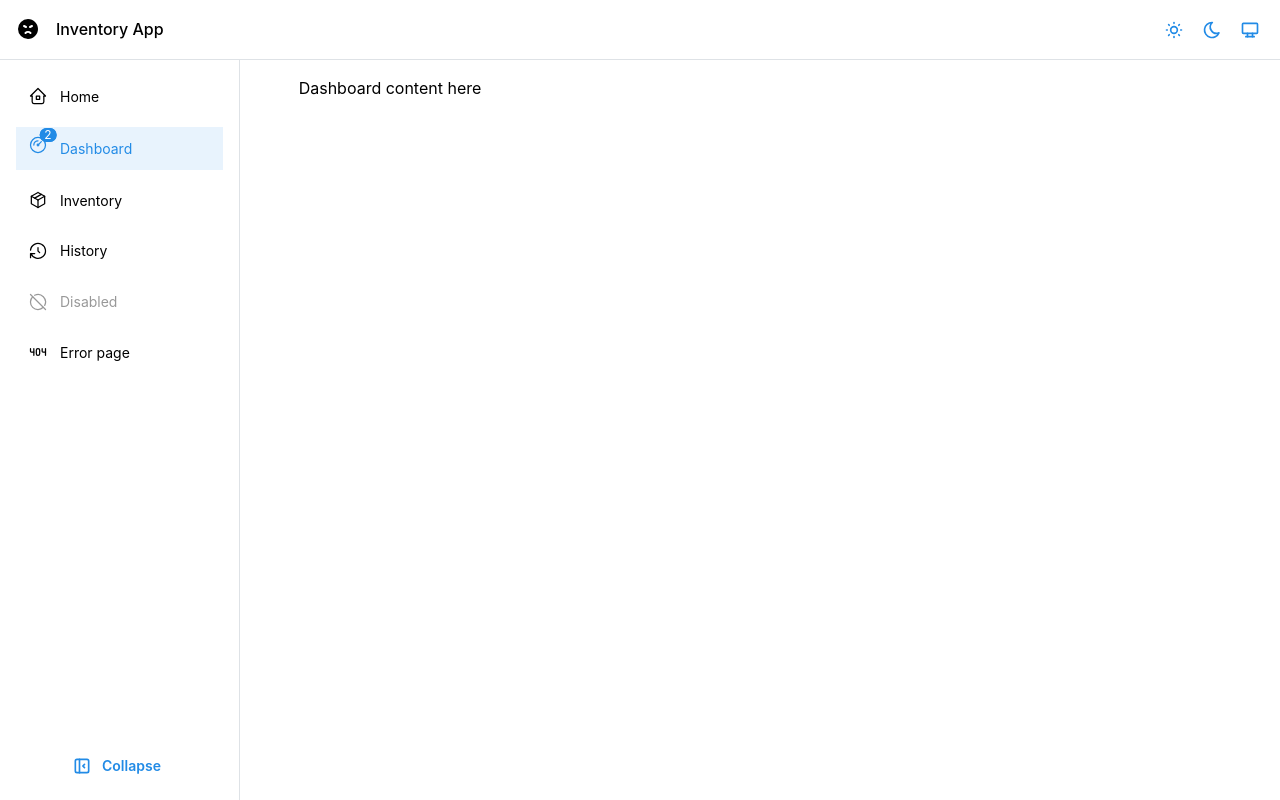
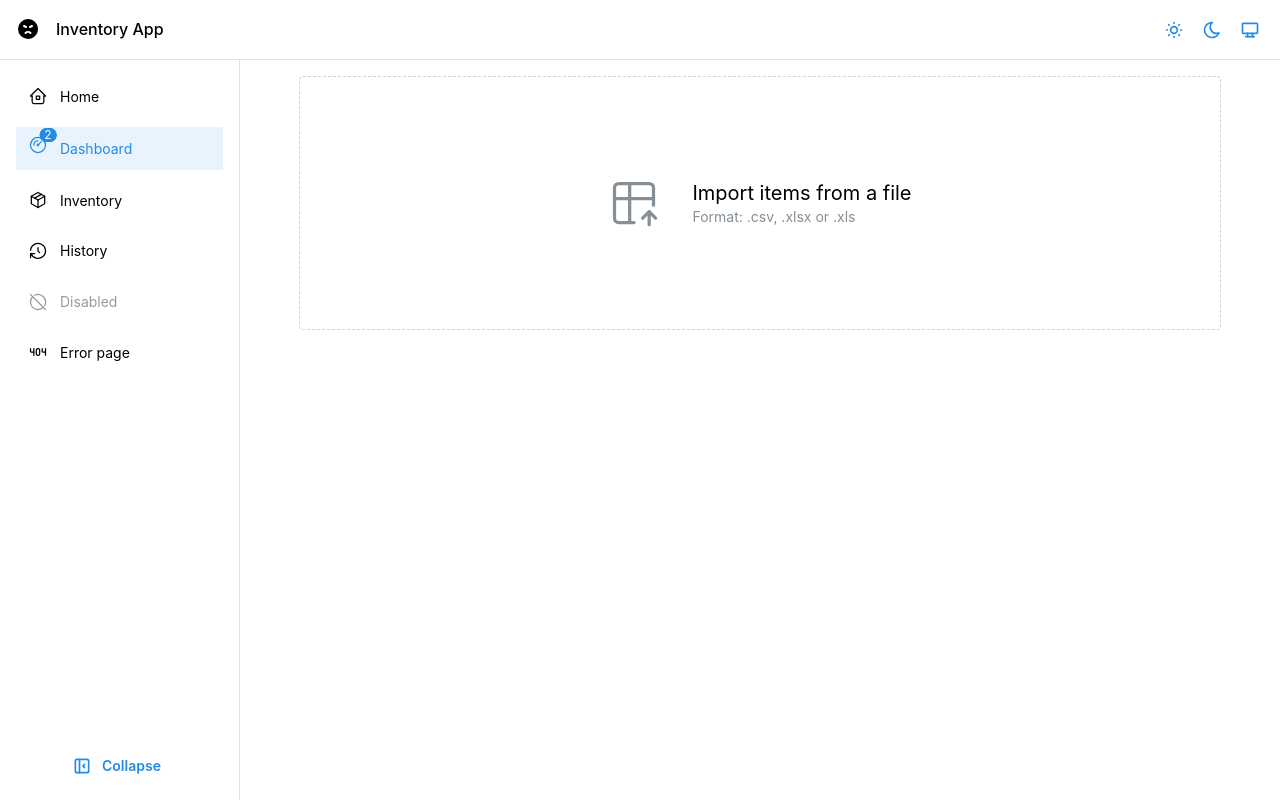
Before and after one commit to clamboley/clean-inventory, a React (Vite) app in the folder frontend/: page /dashboard in a window 1280 px wide. Built offline with nearby package versions, Linux system fonts and the light colour scheme.

Commit message:
feat: add file upload zone in dashboard

```diff
--- a/frontend/src/App.tsx
+++ b/frontend/src/App.tsx
@@ -1,4 +1,6 @@
 import '@mantine/core/styles.css';
+import '@mantine/dropzone/styles.css';
+import '@mantine/notifications/styles.css';
 
 import { MantineProvider } from '@mantine/core';
 import { Router } from './Router';
--- a/frontend/src/pages/Dashboard/Dashboard.page.tsx
+++ b/frontend/src/pages/Dashboard/Dashboard.page.tsx
@@ -1,10 +1,104 @@
-import { Text } from '@mantine/core';
+// frontend/src/pages/Dashboard.page.tsx
+import { IconTableImport, IconUpload, IconX } from '@tabler/icons-react';
+import { Group, Text } from '@mantine/core';
+import { Dropzone, DropzoneProps } from '@mantine/dropzone';
+import { showNotification } from '@mantine/notifications';
 import { AppLayout } from '../../components/layout/AppLayout';
 
+const CSV_LIKE_TYPE = [
+  'text/csv',
+  'application/vnd.ms-excel',
+  'application/vnd.openxmlformats-officedocument.spreadsheetml.sheet',
+];
+
+function UploadExample(props: Partial<DropzoneProps>) {
+  async function handleUpload(files: File[]) {
+    const file = files[0];
+    if (!file) return;
+
+    const fd = new FormData();
+    fd.append('file', file);
+
+    try {
+      const resp = await fetch('http://localhost:8000/api/items/import', {
+        method: 'POST',
+        body: fd,
+      });
+
+      if (!resp.ok) {
+        const text = await resp.text();
+        showNotification({
+          title: 'Upload failed',
+          message: `Server error: ${resp.status} ${text}`,
+          color: 'red',
+        });
+        return;
+      }
+
+      const data = await resp.json();
+      const createdCount = data.created?.length ?? 0;
+      const errorCount = data.errors?.length ?? 0;
+
+      showNotification({
+        title: 'Import complete',
+        message: `${createdCount} items created, ${errorCount} rows had errors.`,
+        color: errorCount > 0 ? 'yellow' : 'green',
+      });
+
+      // Optionally: log details to console or display on UI
+      console.log('Import result:', data);
+    } catch (err) {
+      console.error('Import failed', err);
+      showNotification({
+        title: 'Upload error',
+        message: String(err),
+        color: 'red',
+      });
+    }
+  }
+
+  return (
+    <Dropzone
+      onDrop={(files) => handleUpload(files)}
+      onReject={(files) => {
+        console.log('rejected files', files);
+        showNotification({
+          title: 'Rejected file',
+          message: 'Unsupported file type or too large',
+          color: 'red',
+        });
+      }}
+      maxSize={5 * 1024 ** 2}
+      accept={CSV_LIKE_TYPE}
+      {...props}
+    >
+      <Group justify="center" gap="xl" mih={220} style={{ pointerEvents: 'none' }}>
+        <Dropzone.Accept>
+          <IconUpload size={52} color="var(--mantine-color-blue-6)" stroke={1.5} />
+        </Dropzone.Accept>
+        <Dropzone.Reject>
+          <IconX size={52} color="var(--mantine-color-red-6)" stroke={1.5} />
+        </Dropzone.Reject>
+        <Dropzone.Idle>
+          <IconTableImport size={52} color="var(--mantine-color-dimmed)" stroke={1.5} />
+        </Dropzone.Idle>
+
+        <div>
+          <Text size="xl" inline>
+            Import items from a file
+          </Text>
+          <Text size="sm" c="dimmed" inline mt={7}>
+            Format: .csv, .xlsx or .xls
+          </Text>
+        </div>
+      </Group>
+    </Dropzone>
+  );
+}
 export function DashboardPage() {
   return (
     <AppLayout>
-      <Text>Dashboard content here</Text>
+      <UploadExample />
     </AppLayout>
   );
 }
```
